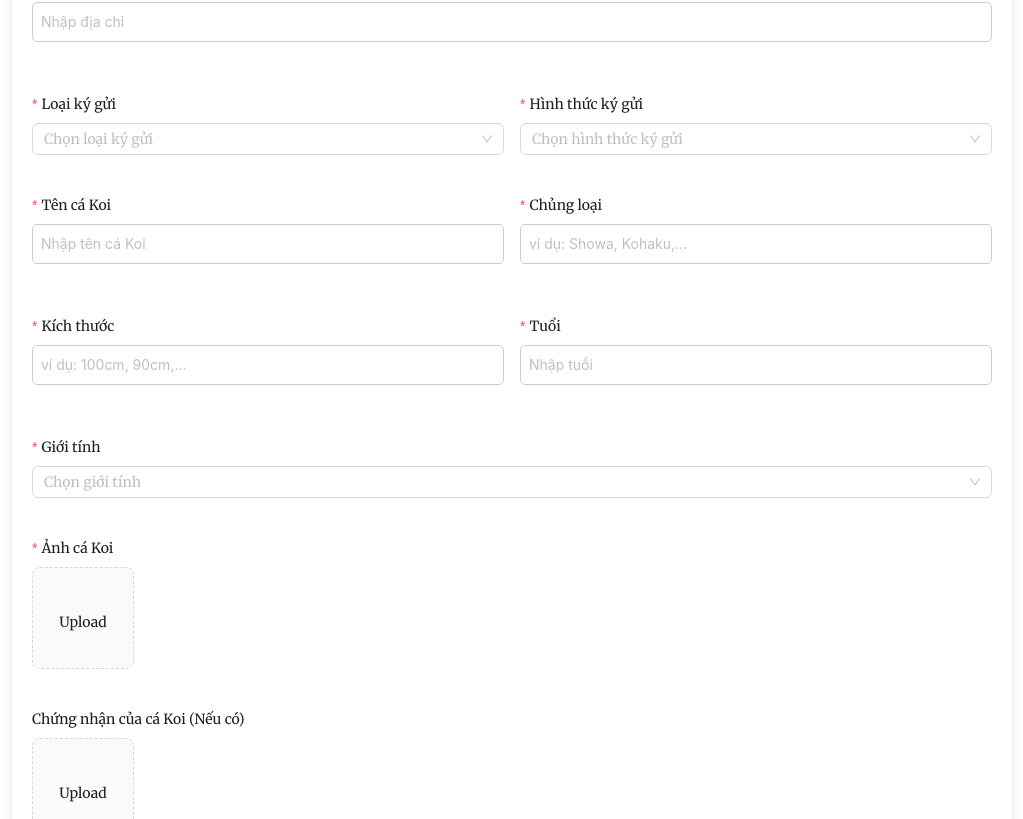
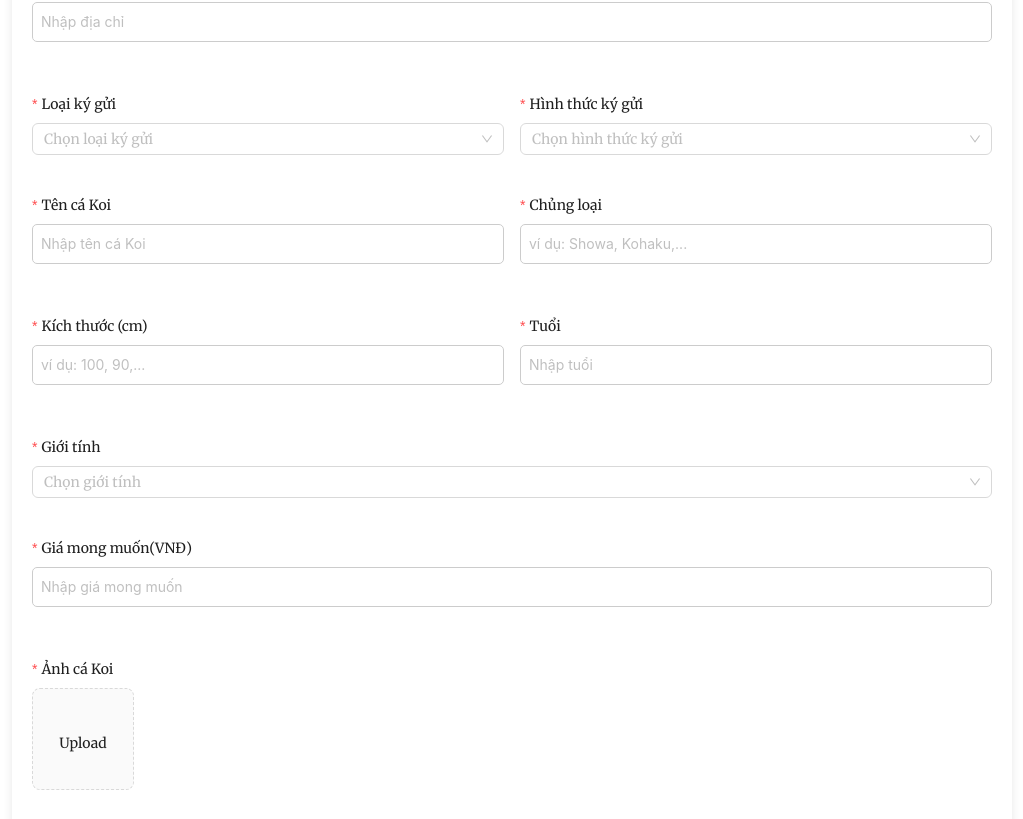
Before and after one commit to minhlong2303/koifarmshop, a React (Vite) app in the folder client/: page /koiConsignment in a window 1280 px wide. Shown: the part 533-1352 px from the top of the page, without its empty margins (128-1151 px from the left). Built offline with nearby package versions, Linux system fonts and the light colour scheme.

Commit message:
update consigment

```diff
--- a/client/src/pages/consignment/koiConsignment/index.jsx
+++ b/client/src/pages/consignment/koiConsignment/index.jsx
@@ -7,13 +7,11 @@ import "./index.css";
 import api from "../../../config/axios";
 import { useForm } from "antd/es/form/Form";
 import uploadFile from "../../../utils/file";
-import { useNavigate } from "react-router-dom";
 
 const { Option } = Select;
 const { TextArea } = Input;
 
 function KoiConsignment() {
-  const navigate = useNavigate();
   const [form] = useForm();
   const [isSubmitting, setIsSubmitting] = useState(false);
   const [previewOpen, setPreviewOpen] = useState(false);
@@ -54,7 +52,6 @@ function KoiConsignment() {
 
       await api.post("consignments", values);
       toast.success("Đơn ký gửi đã được gửi thành công");
-      navigate("/consignment-success");
     } catch (error) {
       console.log(error);
       toast.error("Có lỗi xảy ra khi gửi đơn ký gửi");
@@ -210,10 +207,10 @@ function KoiConsignment() {
           <Col span={12}>
             <Form.Item
               name="size"
-              label="Kích thước"
+              label="Kích thước (cm)"
               rules={[{ required: true, message: "Vui lòng nhập kích thước" }]}
             >
-              <Input placeholder="ví dụ: 100cm, 90cm,..." />
+              <Input placeholder="ví dụ: 100, 90,..." />
             </Form.Item>
           </Col>
           <Col span={12}>
@@ -233,9 +230,18 @@ function KoiConsignment() {
           rules={[{ required: true, message: "Vui lòng chọn giới tính" }]}
         >
           <Select placeholder="Chọn giới tính">
-            <Option value="male">Đực</Option>
-            <Option value="female">Cái</Option>
+            <Option value="Male">Đực</Option>
+            <Option value="Female">Cái</Option>
           </Select>
+        </Form.Item>
+
+         {/* Giá dự kiến */}
+         <Form.Item
+          name="expectedPrice"
+          label="Giá mong muốn(VNĐ)"
+          rules={[{ required: true, message: "Vui lòng nhập giá mong muốn" }]}
+        >
+          <Input placeholder="Nhập giá mong muốn" />
         </Form.Item>
 
         <Form.Item
```
